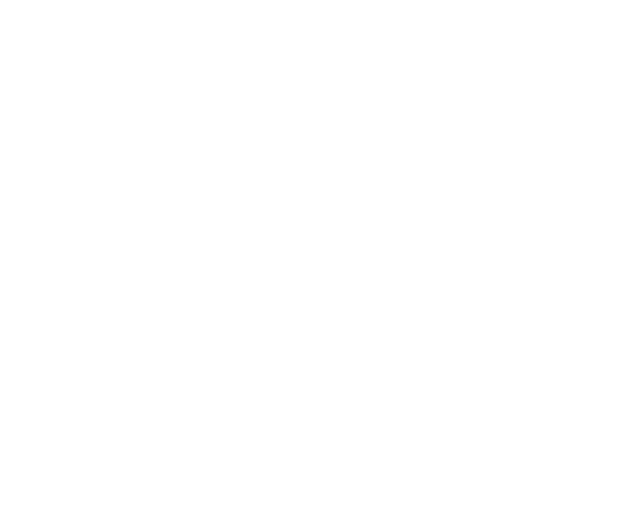
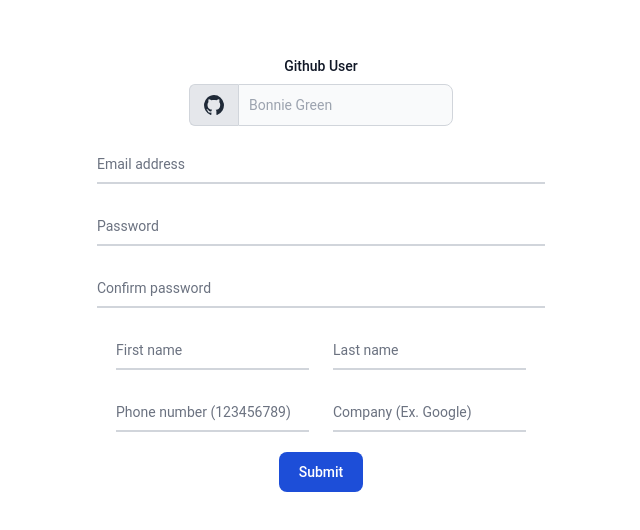
Before and after one commit to Em3rc0d/DevStreamG1, an Angular app: page /register in a window 1280 px wide. Before the commit this address led to /. Shown: the part 126-656 px from the top of the page, without its empty margins (319-959 px from the left). Built offline with nearby package versions, Linux system fonts and the light colour scheme.

Commit message:
Register-Ruteo-Version1

```diff
--- a/src/app/login/login.component.html
+++ b/src/app/login/login.component.html
@@ -99,7 +99,7 @@
           <button
             class="h-10 w-30 hover:bg-blue-1000 rounded-3xl px-5 py-2.5 text-sm font-medium text-white bg-blue-700 hover:bg-blue-800 focus:ring-4 focus:outline-none focus:ring-blue-300 dark:bg-blue-600 dark:hover:bg-blue-700 dark:focus:ring-blue-800 mb-1"
           >
-            Iniciar Sesión
+            <a href="/home">Iniciar Sesión</a>
           </button>
           <div
             *ngIf="formSubmitted && form.controls['email'].invalid"
@@ -116,7 +116,7 @@
         </nav>
         <section>
           <a
-            href="#"
+            href="/register"
             class="text-sm font-medium text-blue-600 hover:underline dark:text-blue-500"
             >No tienes una cuenta?. Crea una aquí</a
           >
--- a/src/app/login/login.component.ts
+++ b/src/app/login/login.component.ts
@@ -1,11 +1,12 @@
-import { Component, OnInit } from '@angular/core';
+import { Component} from '@angular/core';
 import { FormBuilder, FormGroup, Validators } from '@angular/forms';
 import { CommonModule } from '@angular/common';
+import { HomeComponent } from '../home/home.component';
 
 @Component({
   selector: 'app-login',
   standalone: true,
-  imports: [CommonModule],
+  imports: [CommonModule, HomeComponent],
   templateUrl: './login.component.html',
   styleUrl: './login.component.css',
 })
@@ -20,7 +21,6 @@
       password: ['', Validators.required],
     });
   }
-
   togglePassword() {
     this.showPassword = !this.showPassword;
   }
--- /dev/null
+++ b/src/app/login/register/register.component.html
@@ -0,0 +1,48 @@
+
+
+<form class="max-w-md mx-auto my-auto flex flex-col items-center min-h-screen pt-6 sm:justify-center sm:pt-0">
+    <label for="website-admin" class="block mb-2 text-sm font-medium text-gray-900 dark:text-black">Github User</label>
+    <div class="flex mb-4">
+        <span class="inline-flex items-center px-3 text-sm text-gray-900 bg-gray-200 border border-e-0 border-gray-300 rounded-s-md dark:bg-gray-600 dark:text-gray-400 dark:border-gray-600">
+            <svg class="w-6 h-6 text-gray-800 dark:text-white" aria-hidden="true" xmlns="http://www.w3.org/2000/svg" fill="currentColor" viewBox="0 0 24 24">
+                <path fill-rule="evenodd" d="M12 2c-2.4 0-4.7.9-6.5 2.4a10.5 10.5 0 0 0-2 13.1A10 10 0 0 0 8.7 22c.5 0 .7-.2.7-.5v-2c-2.8.7-3.4-1.1-3.4-1.1-.1-.6-.5-1.2-1-1.5-1-.7 0-.7 0-.7a2 2 0 0 1 1.5 1.1 2.2 2.2 0 0 0 1.3 1 2 2 0 0 0 1.6-.1c0-.6.3-1 .7-1.4-2.2-.3-4.6-1.2-4.6-5 0-1.1.4-2 1-2.8a4 4 0 0 1 .2-2.7s.8-.3 2.7 1c1.6-.5 3.4-.5 5 0 2-1.3 2.8-1 2.8-1 .3.8.4 1.8 0 2.7a4 4 0 0 1 1 2.7c0 4-2.3 4.8-4.5 5a2.5 2.5 0 0 1 .7 2v2.8c0 .3.2.6.7.5a10 10 0 0 0 5.4-4.4 10.5 10.5 0 0 0-2.1-13.2A9.8 9.8 0 0 0 12 2Z" clip-rule="evenodd"/>
+            </svg>
+        </span>
+        <input type="text" id="website-admin" class="rounded-none rounded-e-lg bg-gray-50 border border-gray-300 text-gray-900 focus:ring-blue-500 focus:border-blue-500 block flex-1 min-w-0 w-full text-sm p-2.5  dark:bg-gray-700 dark:border-gray-600 dark:placeholder-gray-400 dark:text-white dark:focus:ring-blue-500 dark:focus:border-blue-500" placeholder="Bonnie Green" #username>
+    </div>
+    <div class="relative z-0 w-full mb-5 group">
+        <input type="email" name="floating_email" id="floating_email" class="block py-2.5 px-0 w-full text-sm text-gray-900 bg-transparent border-0 border-b-2 border-gray-300 appearance-none dark:text-black dark:border-gray-600 dark:focus:border-blue-500 focus:outline-none focus:ring-0 focus:border-blue-600 peer" placeholder=" " required />
+        <label for="floating_email" class="peer-focus:font-medium absolute text-sm text-gray-500 dark:text-gray-400 duration-300 transform -translate-y-6 scale-75 top-3 -z-10 origin-[0] peer-focus:start-0 rtl:peer-focus:translate-x-1/4 rtl:peer-focus:left-auto peer-focus:text-blue-600 peer-focus:dark:text-blue-500 peer-placeholder-shown:scale-100 peer-placeholder-shown:translate-y-0 peer-focus:scale-75 peer-focus:-translate-y-6">Email address</label>
+    </div>
+    <div class="relative z-0 w-full mb-5 group">
+        <input type="password" name="floating_password" id="floating_password" class="block py-2.5 px-0 w-full text-sm text-gray-900 bg-transparent border-0 border-b-2 border-gray-300 appearance-none dark:text-black dark:border-gray-600 dark:focus:border-blue-500 focus:outline-none focus:ring-0 focus:border-blue-600 peer" placeholder=" " required />
+        <label for="floating_password" class="peer-focus:font-medium absolute text-sm text-gray-500 dark:text-gray-400 duration-300 transform -translate-y-6 scale-75 top-3 -z-10 origin-[0] peer-focus:start-0 rtl:peer-focus:translate-x-1/4 peer-focus:text-blue-600 peer-focus:dark:text-blue-500 peer-placeholder-shown:scale-100 peer-placeholder-shown:translate-y-0 peer-focus:scale-75 peer-focus:-translate-y-6">Password</label>
+    </div>
+    <div class="relative z-0 w-full mb-5 group">
+        <input type="password" name="repeat_password" id="floating_repeat_password" class="block py-2.5 px-0 w-full text-sm text-gray-900 bg-transparent border-0 border-b-2 border-gray-300 appearance-none dark:text-black dark:border-gray-600 dark:focus:border-blue-500 focus:outline-none focus:ring-0 focus:border-blue-600 peer" placeholder=" " required />
+        <label for="floating_repeat_password" class="peer-focus:font-medium absolute text-sm text-gray-500 dark:text-gray-400 duration-300 transform -translate-y-6 scale-75 top-3 -z-10 origin-[0] peer-focus:start-0 rtl:peer-focus:translate-x-1/4 peer-focus:text-blue-600 peer-focus:dark:text-blue-500 peer-placeholder-shown:scale-100 peer-placeholder-shown:translate-y-0 peer-focus:scale-75 peer-focus:-translate-y-6">Confirm password</label>
+    </div>
+    <div class="grid md:grid-cols-2 md:gap-6">
+      <div class="relative z-0 w-full mb-5 group">
+          <input type="text" name="floating_first_name" id="floating_first_name" class="block py-2.5 px-0 w-full text-sm text-gray-900 bg-transparent border-0 border-b-2 border-gray-300 appearance-none dark:text-black dark:border-gray-600 dark:focus:border-blue-500 focus:outline-none focus:ring-0 focus:border-blue-600 peer" placeholder=" " required />
+          <label for="floating_first_name" class="peer-focus:font-medium absolute text-sm text-gray-500 dark:text-gray-400 duration-300 transform -translate-y-6 scale-75 top-3 -z-10 origin-[0] peer-focus:start-0 rtl:peer-focus:translate-x-1/4 peer-focus:text-blue-600 peer-focus:dark:text-blue-500 peer-placeholder-shown:scale-100 peer-placeholder-shown:translate-y-0 peer-focus:scale-75 peer-focus:-translate-y-6">First name</label>
+      </div>
+      <div class="relative z-0 w-full mb-5 group">
+          <input type="text" name="floating_last_name" id="floating_last_name" class="block py-2.5 px-0 w-full text-sm text-gray-900 bg-transparent border-0 border-b-2 border-gray-300 appearance-none dark:text-black dark:border-gray-600 dark:focus:border-blue-500 focus:outline-none focus:ring-0 focus:border-blue-600 peer" placeholder=" " required />
+          <label for="floating_last_name" class="peer-focus:font-medium absolute text-sm text-gray-500 dark:text-gray-400 duration-300 transform -translate-y-6 scale-75 top-3 -z-10 origin-[0] peer-focus:start-0 rtl:peer-focus:translate-x-1/4 peer-focus:text-blue-600 peer-focus:dark:text-blue-500 peer-placeholder-shown:scale-100 peer-placeholder-shown:translate-y-0 peer-focus:scale-75 peer-focus:-translate-y-6">Last name</label>
+      </div>
+    </div>
+    <div class="grid md:grid-cols-2 md:gap-6">
+      <div class="relative z-0 w-full mb-5 group">
+          <input type="tel"  name="floating_phone" id="floating_phone" class="block py-2.5 px-0 w-full text-sm text-gray-900 bg-transparent border-0 border-b-2 border-gray-300 appearance-none dark:text-black dark:border-gray-600 dark:focus:border-blue-500 focus:outline-none focus:ring-0 focus:border-blue-600 peer" placeholder=" " required />
+          <label for="floating_phone" class="peer-focus:font-medium absolute text-sm text-gray-500 dark:text-gray-400 duration-300 transform -translate-y-6 scale-75 top-3 -z-10 origin-[0] peer-focus:start-0 rtl:peer-focus:translate-x-1/4 peer-focus:text-blue-600 peer-focus:dark:text-blue-500 peer-placeholder-shown:scale-100 peer-placeholder-shown:translate-y-0 peer-focus:scale-75 peer-focus:-translate-y-6">Phone number (123456789)</label>
+      </div>
+      <div class="relative z-0 w-full mb-5 group">
+          <input type="text" name="floating_company" id="floating_company" class="block py-2.5 px-0 w-full text-sm text-gray-900 bg-transparent border-0 border-b-2 border-gray-300 appearance-none dark:black dark:border-gray-600 dark:focus:border-blue-500 focus:outline-none focus:ring-0 focus:border-blue-600 peer" placeholder=" " required />
+          <label for="floating_company" class="peer-focus:font-medium absolute text-sm text-gray-500 dark:text-gray-400 duration-300 transform -translate-y-6 scale-75 top-3 -z-10 origin-[0] peer-focus:start-0 rtl:peer-focus:translate-x-1/4 peer-focus:text-blue-600 peer-focus:dark:text-blue-500 peer-placeholder-shown:scale-100 peer-placeholder-shown:translate-y-0 peer-focus:scale-75 peer-focus:-translate-y-6">Company (Ex. Google)</label>
+      </div>
+    </div>
+    <button type="submit" class="text-white bg-blue-700 hover:bg-blue-800 focus:ring-4 focus:outline-none focus:ring-blue-300 font-medium rounded-lg text-sm w-full sm:w-auto px-5 py-2.5 text-center dark:bg-blue-600 dark:hover:bg-blue-700 dark:focus:ring-blue-800" (click)="saveName(username.value)">
+        <a href="/login">Submit</a>
+    </button>
+  </form>
--- /dev/null
+++ b/src/app/login/register/register.component.ts
@@ -0,0 +1,17 @@
+import { Component } from '@angular/core';
+
+@Component({
+  selector: 'app-register',
+  standalone: true,
+  imports: [],
+  templateUrl: './register.component.html',
+  styleUrl: './register.component.css'
+})
+export class RegisterComponent {
+  Usuario: string = 'Emerc0d';
+  input: any;
+  saveName(username:string){
+    this.input = username;
+    this.Usuario = username
+  }
+}
```
Also changed, not shown: src/app/app.routes.ts (+10 -4 lines), src/app/menu/menu.component.html (+4 -24 lines), src/app/login/register/register.component.css (added).
